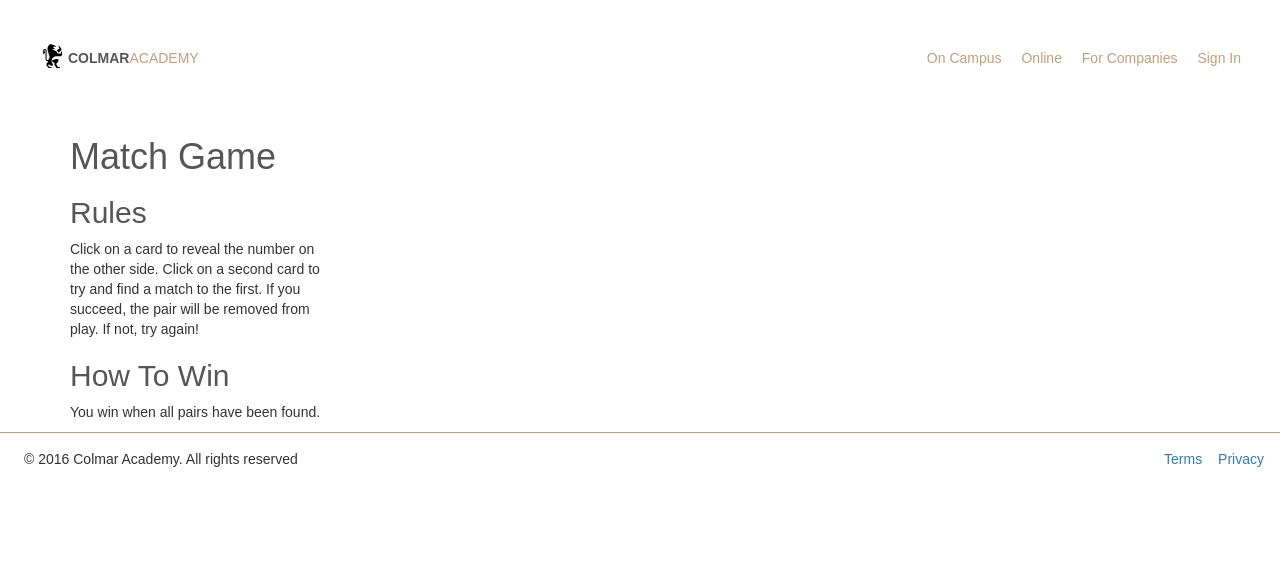
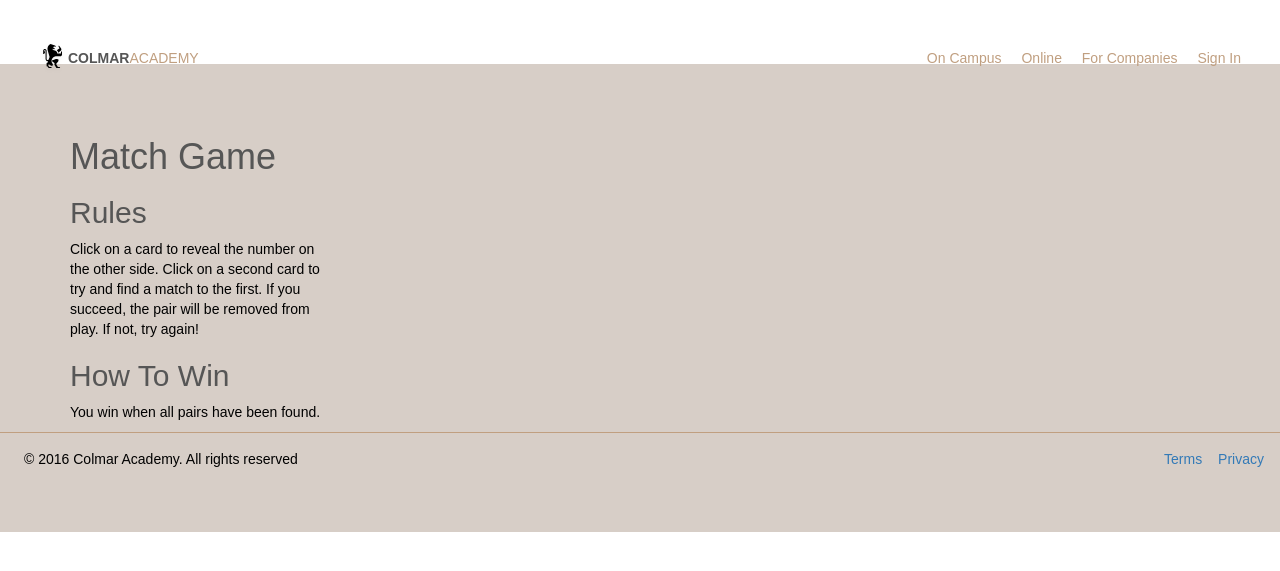
Before and after one commit to boombranco/boombranco.github.io, a Jekyll site: the page built from Campus/index.html, in a window 1280 px wide. Shown: the top 571 px of the page. Built offline with Jekyll 4.4.1, drawn with Linux system fonts in a browser that asks for light colours; nearby versions of some CDN libraries; some web fonts are replaced.

Commit message:
Updated css for matching section version 5

```diff
--- a/Online/index.html
+++ b/Online/index.html
@@ -4,5 +4,7 @@ title: Visit our Online website try 3
 ---
 
 <main>
-  <h2 class="featured">You are on our online Website, that's nice. But online school doesn't work.</h2>
+  <div class="featured">
+    <h2>You are on our online Website, that's nice. But online school doesn't work.</h2>
+  </div>
 </main>
--- a/resources/css/match.css
+++ b/resources/css/match.css
@@ -99,12 +99,12 @@ header .small-mobile-nav {
 body {
   font-family: 'Proza Libre', sans-serif;
   color: #000
-  background-color: #D7CEC7;
 }
 
 /* CSS for the main part of the body */
 main {
   padding-top: 64px;
+  background-color: #D7CEC7;
 }
 
 h1, h2 {
```
